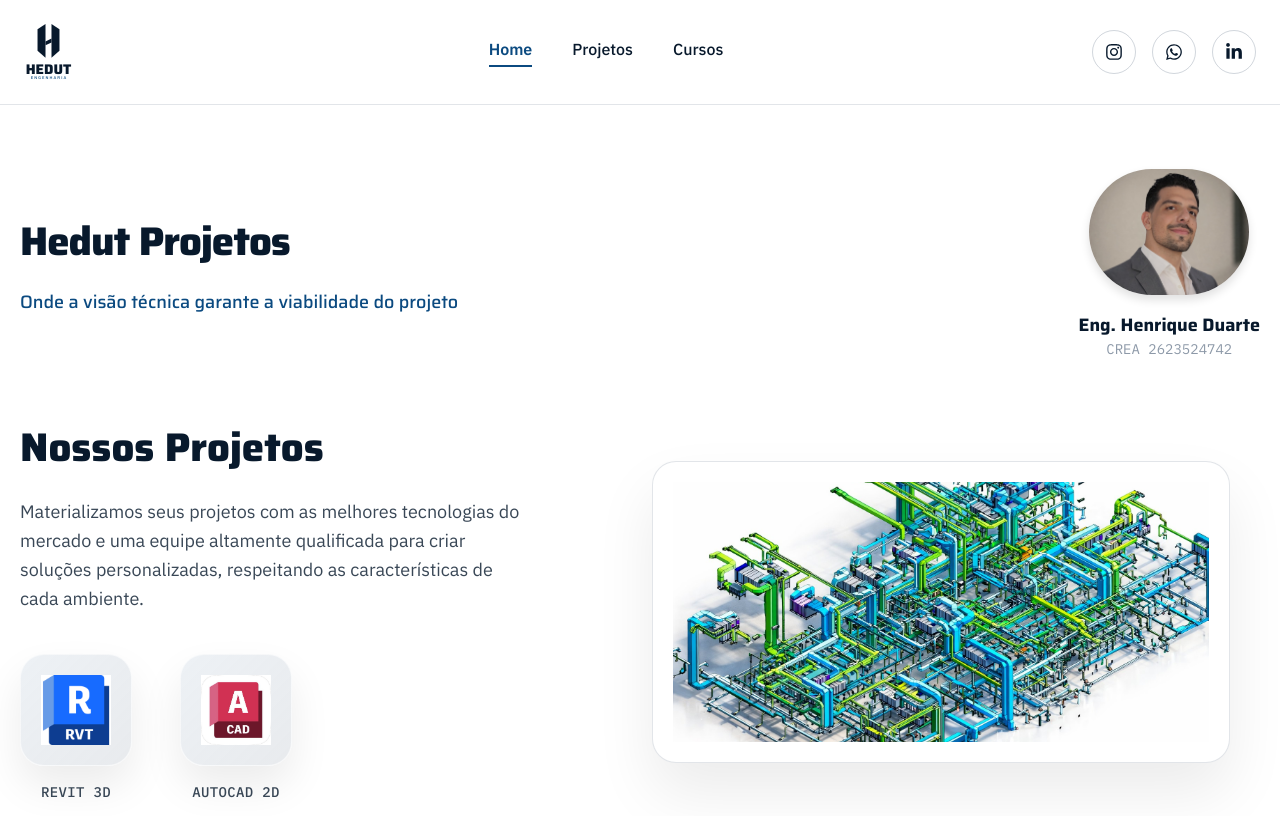
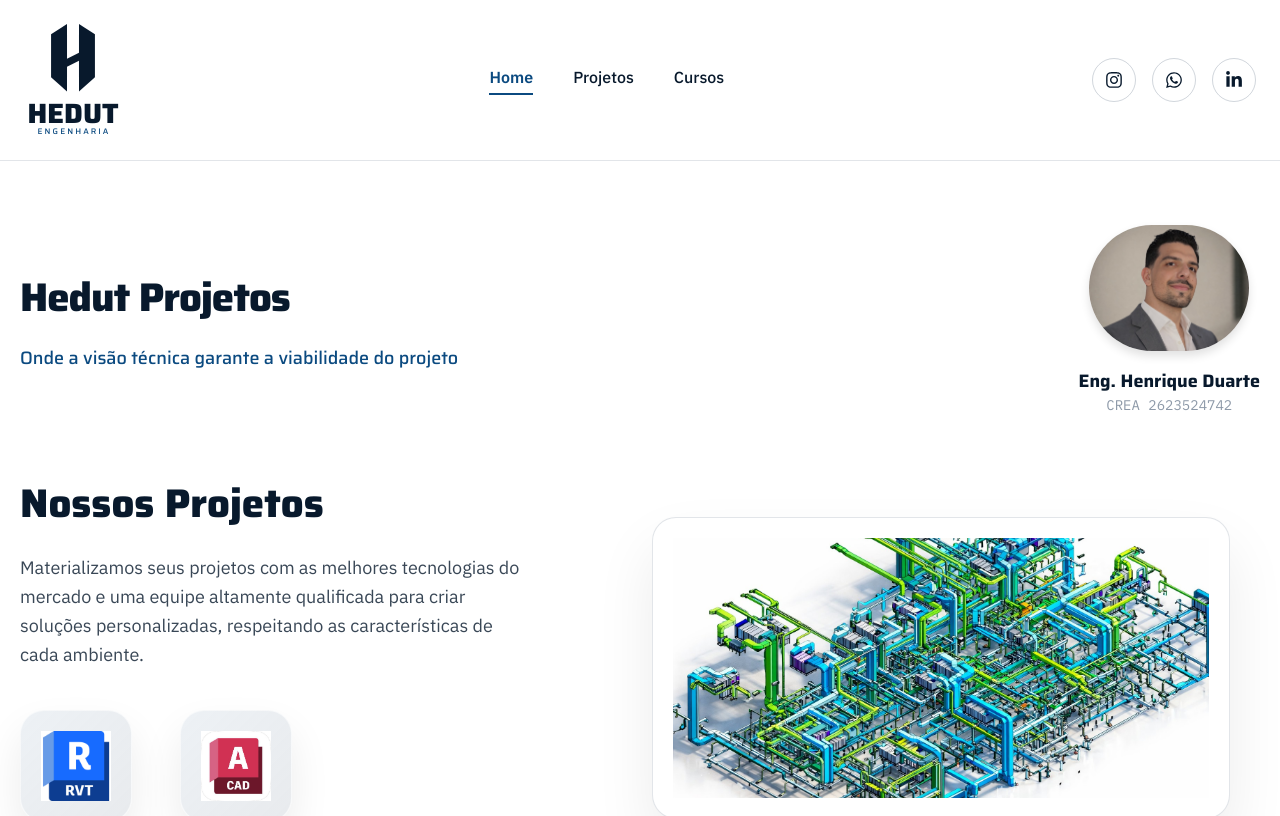
Before and after one commit to rickfelipe20-lgtm/Hedut, a Next.js app: page / in a window 1280 px wide. Shown: the top 816 px of the page. Built offline with nearby package versions, Linux system fonts and the light colour scheme.

Commit message:
Dobra o tamanho do logo no cabeçalho
Aumenta o logo de 56px para 112px de altura, removendo a largura
fixa do contêiner para não cortar a imagem maior.

Co-Authored-By: Claude Sonnet 5 <noreply@anthropic.com>

```diff
--- a/src/app/_components/header.tsx
+++ b/src/app/_components/header.tsx
@@ -20,13 +20,13 @@ const Header = () => {
       <div className="max-w-7xl mx-auto px-6 py-6 flex items-center justify-between">
 
         {/* Logo */}
-        <Link href="/" className="w-24 flex items-center">
+        <Link href="/" className="flex items-center">
           <Image
             src="/hedut-logo-vertical.svg"
             alt="Hedut Projetos"
-            width={49}
-            height={56}
-            className="h-14 w-auto"
+            width={98}
+            height={112}
+            className="h-28 w-auto"
             priority
           />
         </Link>
```
